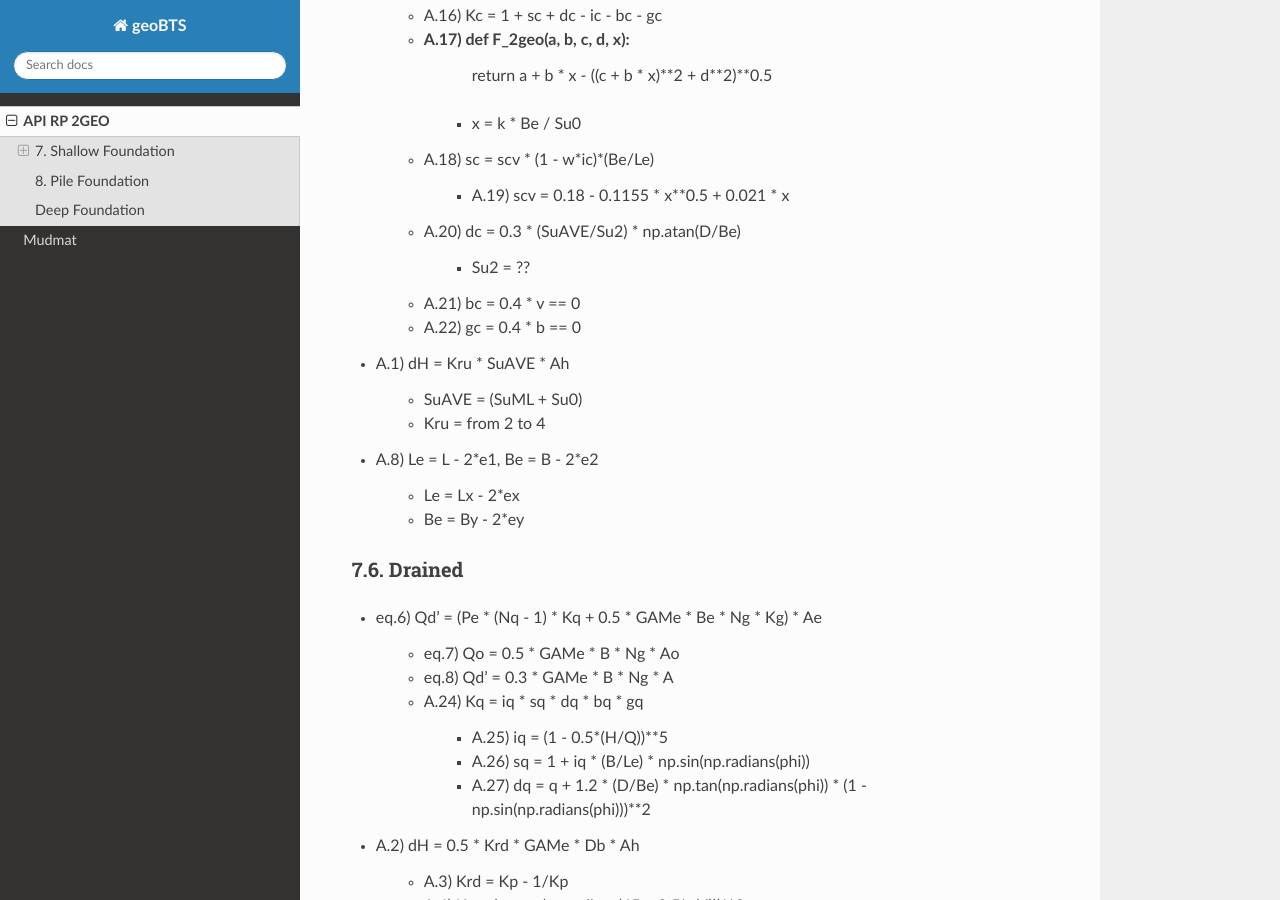
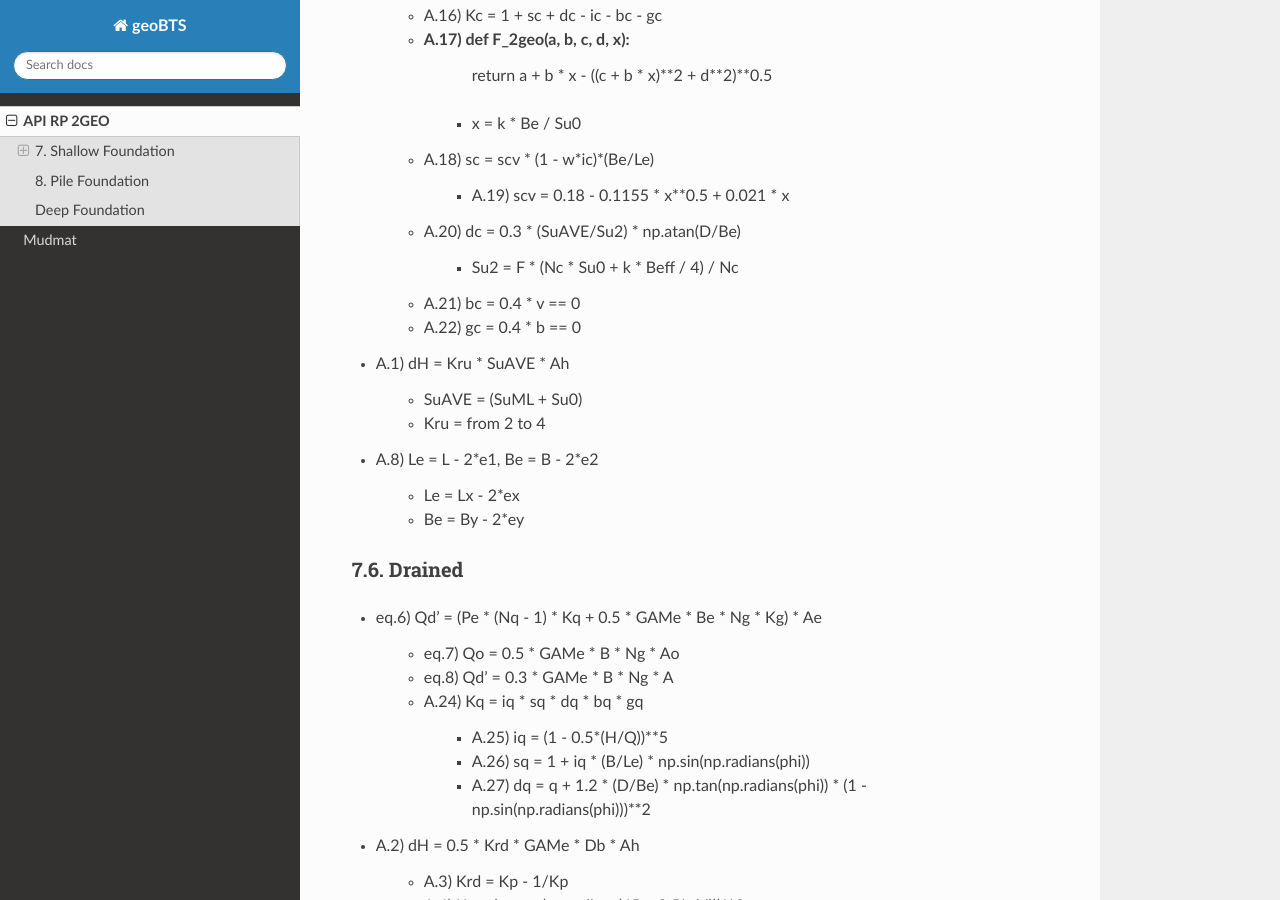
Before and after one commit to jungsohn/geoBTS, a Sphinx documentation site: the page built from docs/source/API_2GEO.rst, in a window 1280 px wide and 900 px high, scrolled down 588 px. Built offline with Sphinx 7.4.7 and the Read the Docs theme 3.1.0, drawn with Linux system fonts in a browser that asks for light colours; some of the changed text lies outside the part shown.

Commit message:
Update API_2GEO.rst

```diff
--- a/docs/source/API_2GEO.rst
+++ b/docs/source/API_2GEO.rst
@@ -41,7 +41,7 @@ API RP 2GEO
 
         - A.20) dc = 0.3 * (SuAVE/Su2) * np.atan(D/Be)
 
-                - Su2 = ??
+                - Su2 = F * (Nc * Su0 + k * Beff / 4) / Nc
 
         - A.21) bc = 0.4 * v == 0
 
```
Also changed, not shown: other parts of docs/source/API_2GEO.rst (+1 -1 lines).
